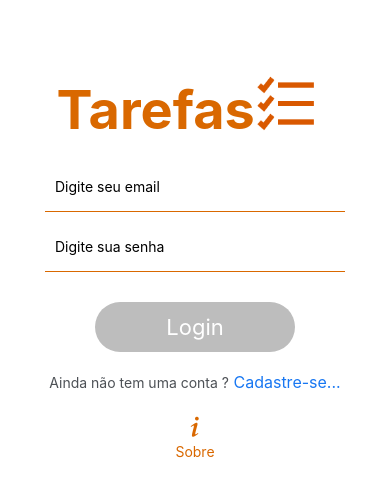
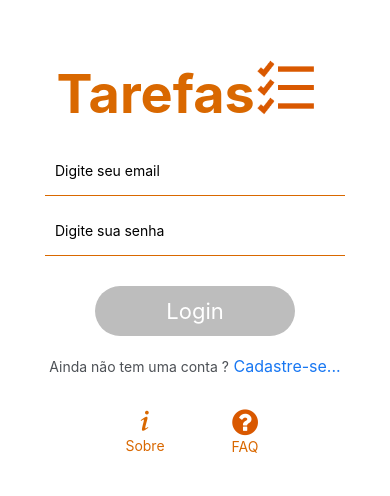
Before and after one commit to MarcosSilva13/App-ToDoList, a React Native app: screen /Login in a window 390 px wide. Shown: the part 170-666 px from the top of the page. Built offline with nearby package versions, Linux system fonts and the light colour scheme; no server answers; what react-native-storage would draw is missing.

Commit message:
Criando botão FAQ

```diff
--- a/screens/Login.js
+++ b/screens/Login.js
@@ -10,6 +10,7 @@ import {
 } from "react-native";
 
 import { MaterialCommunityIcons } from "@expo/vector-icons";
+import { FontAwesome } from '@expo/vector-icons';
 import { useEffect, useState } from "react";
 
 import firebase from "../config/firebaseconfig.js";
@@ -118,9 +119,23 @@ export default function Login({ navigation }) {
             size={30}
             color="#D96800"
           />
+
+          <Text style={style.textAbout}>Sobre</Text>
         </TouchableOpacity>
 
-      <Text style={style.textAbout}>Sobre</Text>
+
+
+      <TouchableOpacity
+        style={style.buttonFaq}
+      >
+        <FontAwesome
+          name="question-circle"
+          size={30}
+          color="#D95800"
+        />
+        <Text style={style.textFaq}>FAQ</Text>
+
+      </TouchableOpacity>
 
       <View style={{ height: 20 }} />
     </KeyboardAvoidingView>
@@ -208,7 +223,7 @@ const style = StyleSheet.create({
     width: 120,
     justifyContent: "center",
     alignItems: "center",
-    backgroundColor: "#1c6cce",
+    //backgroundColor: "#1c6cce",
     borderRadius: 15,
     //margin: 10,
     //marginLeft: 10
@@ -217,7 +232,9 @@ const style = StyleSheet.create({
   buttonAbout: {
     width: 30,
     height: 30,
-    justifyContent: "center",
+    top: 10,
+    left: -50,
+    //justifyContent: "center",
     alignItems: "center",
     //backgroundColor: "#1c6cce",
     borderRadius: 50,
@@ -226,5 +243,20 @@ const style = StyleSheet.create({
   textAbout: {
     marginTop: 1,
     color: "#D96800",
+  },
+  buttonFaq: {
+    width: 30,
+    height: 30,
+    top: -39,
+    left: 50,
+    //justifyContent: "center",
+    alignItems: "center",
+    //backgroundColor: "#1c6cce",
+    borderRadius: 50,
+    marginTop: 20,
+  },
+  textFaq: {
+    marginTop: 1,
+    color: "#D96800",
   }
 });
```
